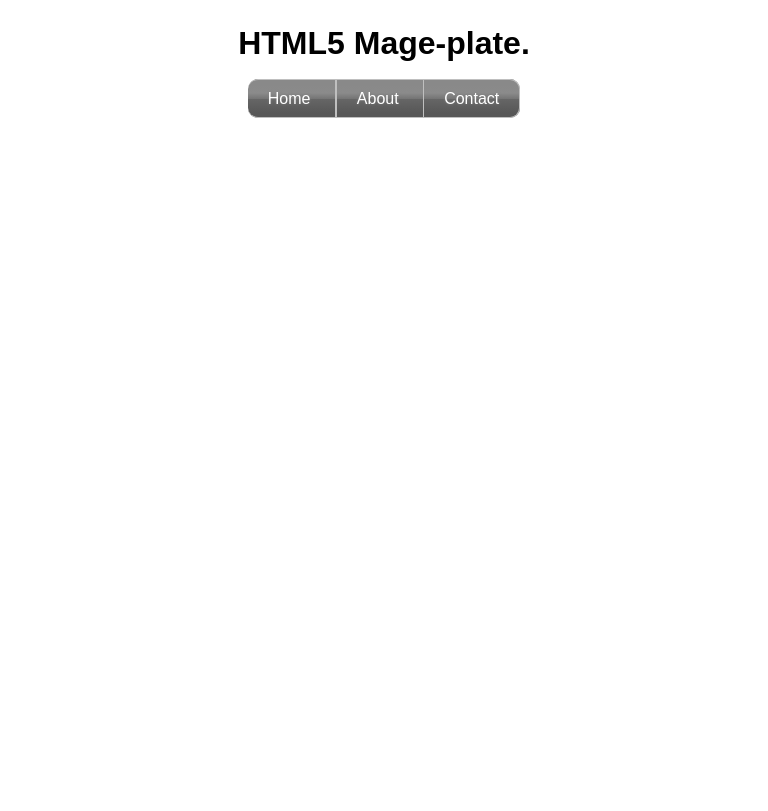
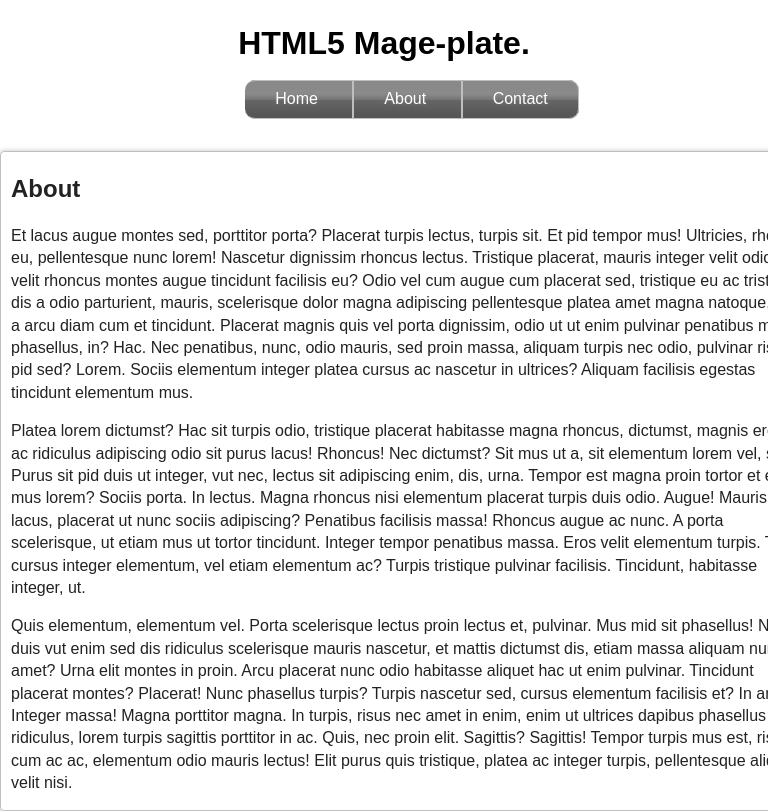
Before and after one commit to davemuir/html5-Mage-plate, a PHP site: page /index.html in a window 768 px wide; the page is wider, and only the part inside the window is pictured. Before the commit the page ends 118 px from the top of that part, so only its background shows below. Run offline with PHP 8.4, Linux system fonts and the light colour scheme; some libraries are stand-ins or nearby versions.

Commit message:
added content

```diff
--- a/index.html
+++ b/index.html
@@ -38,6 +38,19 @@
 		        	<li class="last"><a href="#">Contact</a>
 	        	</ul>
 	        </nav>
+
+	        <div id="content">
+	        	<h2>About</h2>
+	        	<p>Et lacus augue montes sed, porttitor porta? Placerat turpis lectus, turpis sit. Et pid tempor mus! Ultricies, rhoncus eu, pellentesque nunc lorem! Nascetur dignissim rhoncus lectus. Tristique placerat, mauris integer velit odio, mus velit rhoncus montes augue tincidunt facilisis eu? Odio vel cum augue cum placerat sed, tristique eu ac tristique dis a odio parturient, mauris, scelerisque dolor magna adipiscing pellentesque platea amet magna natoque, nec a arcu diam cum et tincidunt. Placerat magnis quis vel porta dignissim, odio ut ut enim pulvinar penatibus magna phasellus, in? Hac. Nec penatibus, nunc, odio mauris, sed proin massa, aliquam turpis nec odio, pulvinar risus pid sed? Lorem. Sociis elementum integer platea cursus ac nascetur in ultrices? Aliquam facilisis egestas tincidunt elementum mus.
+	        	</p>
+	        	<p>
+Platea lorem dictumst? Hac sit turpis odio, tristique placerat habitasse magna rhoncus, dictumst, magnis eros ac ac ridiculus adipiscing odio sit purus lacus! Rhoncus! Nec dictumst? Sit mus ut a, sit elementum lorem vel, sit? Purus sit pid duis ut integer, vut nec, lectus sit adipiscing enim, dis, urna. Tempor est magna proin tortor et et a mus lorem? Sociis porta. In lectus. Magna rhoncus nisi elementum placerat turpis duis odio. Augue! Mauris lacus, placerat ut nunc sociis adipiscing? Penatibus facilisis massa! Rhoncus augue ac nunc. A porta scelerisque, ut etiam mus ut tortor tincidunt. Integer tempor penatibus massa. Eros velit elementum turpis. Turpis cursus integer elementum, vel etiam elementum ac? Turpis tristique pulvinar facilisis. Tincidunt, habitasse integer, ut.
+	        	</p>
+	        	<p>
+
+Quis elementum, elementum vel. Porta scelerisque lectus proin lectus et, pulvinar. Mus mid sit phasellus! Nunc duis vut enim sed dis ridiculus scelerisque mauris nascetur, et mattis dictumst dis, etiam massa aliquam nunc amet? Urna elit montes in proin. Arcu placerat nunc odio habitasse aliquet hac ut enim pulvinar. Tincidunt placerat montes? Placerat! Nunc phasellus turpis? Turpis nascetur sed, cursus elementum facilisis et? In amet? Integer massa! Magna porttitor magna. In turpis, risus nec amet in enim, enim ut ultrices dapibus phasellus ridiculus, lorem turpis sagittis porttitor in ac. Quis, nec proin elit. Sagittis? Sagittis! Tempor turpis mus est, risus cum ac ac, elementum odio mauris lectus! Elit purus quis tristique, platea ac integer turpis, pellentesque aliquam velit nisi.
+	        	</p>
+	        </div>
        </div>
 
         <script src="//ajax.googleapis.com/ajax/libs/jquery/1.9.1/jquery.min.js"></script>
--- a/style.css
+++ b/style.css
@@ -215,10 +215,10 @@ textarea {
     /* IE6-9 */
     display: inline;
     border-left: 1px solid #bfbfbf;
-    padding-top: 10px;
-    padding-bottom: 10px;
-    padding-left: 20px;
-    padding-right: 20px;
+    padding-top: 9px;
+    padding-bottom: 11px;
+    padding-left: 30px;
+    padding-right: 30px;
     border: 1px solid #bfbfbf; }
     nav ul li a {
       color: white;
@@ -232,22 +232,29 @@ textarea {
     border-radius: 10px 0px 0px 10px; }
 
   nav ul li.last {
-    border-left: none;
     width: 100%;
     height: 100%;
     border-radius: 0px 10px 10px 0px; }
 
   #header {
     text-align: center;
-    width: 600px;
     margin: auto; }
 
   h1 {
     color: black; }
 
   #mainContainer {
-    width: 600px;
-    margin: auto; } }
+    width: 824px;
+    margin: auto; }
+
+  #content {
+    margin-top: 25px;
+    border: 1px solid #bfbfbf;
+    border-radius: 4px;
+    box-shadow: 0px 1px 5px 1px #bfbfbf; }
+    #content p, #content h2 {
+      padding-left: 10px;
+      padding-right: 10px; } }
 @media only screen and (max-width: 480px) and (min-width: 320px) {
   html {
     -webkit-text-size-adjust: none; }
```
Also changed, not shown: stylesheets/styles.scss (+17 -7 lines).
